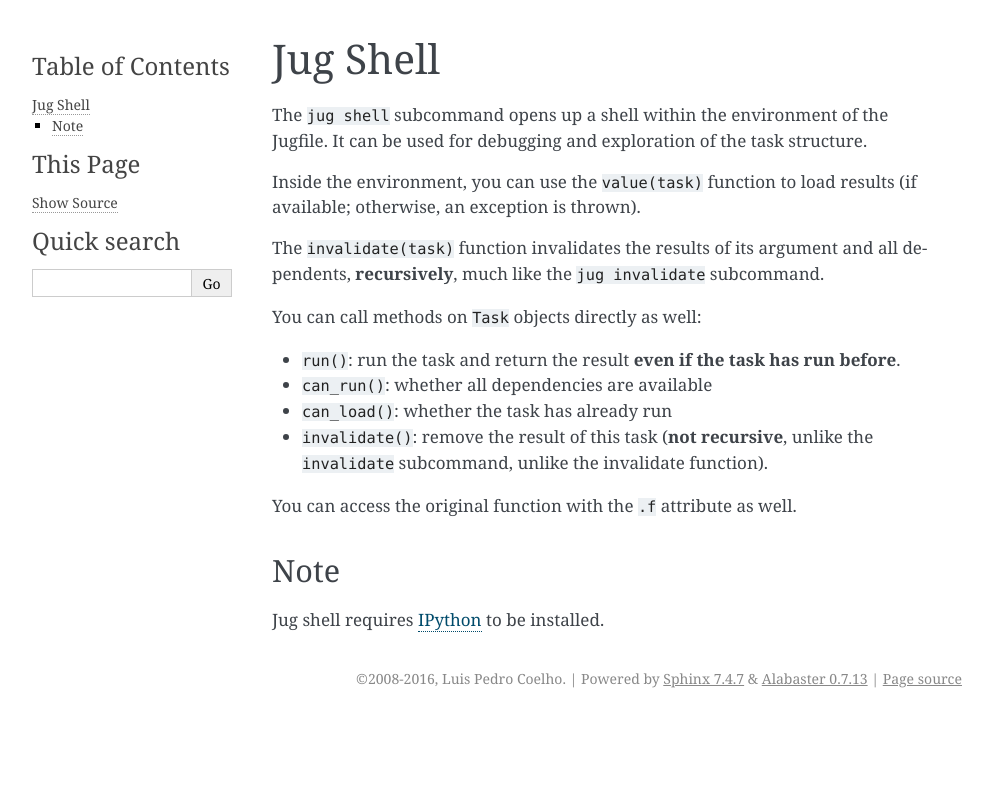
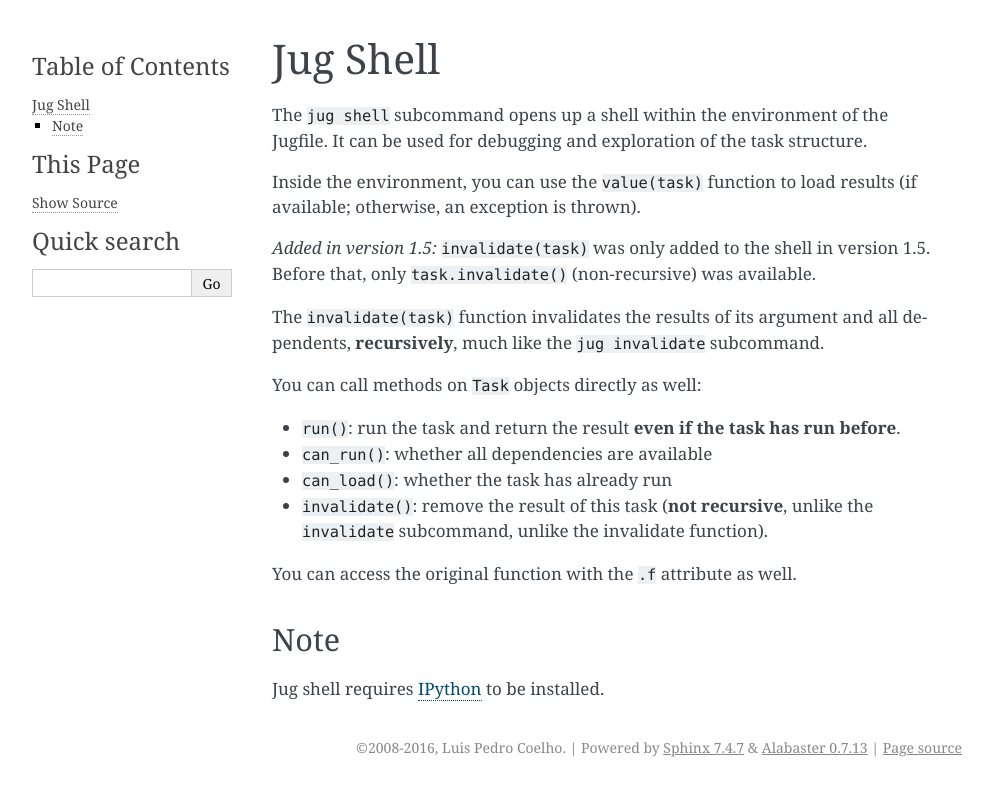
Before and after one commit to luispedro/jug, a Sphinx documentation site: the page built from docs/source/shell.rst, in a window 1280 px wide. Shown: the top 796 px of the page, without its empty margins (148-1141 px from the left). Built offline with Sphinx 7.4.7, drawn with Linux system fonts in a browser that asks for light colours; formulas are drawn with MathJax 3; the version number could not be read and is left out.

Commit message:
DOC invalidate() only made to the shell in 1.5
At the moment, it's not in any released version.

```diff
--- a/docs/source/shell.rst
+++ b/docs/source/shell.rst
@@ -7,6 +7,10 @@ Jugfile. It can be used for debugging and exploration of the task structure.
 
 Inside the environment, you can use the ``value(task)`` function to load
 results (if available; otherwise, an exception is thrown).
+
+.. versionadded:: 1.5
+    ``invalidate(task)`` was only added to the shell in version 1.5. Before
+    that, only ``task.invalidate()`` (non-recursive) was available.
 
 The ``invalidate(task)`` function invalidates the results of its argument and
 all dependents, **recursively**, much like the ``jug invalidate`` subcommand.
```
